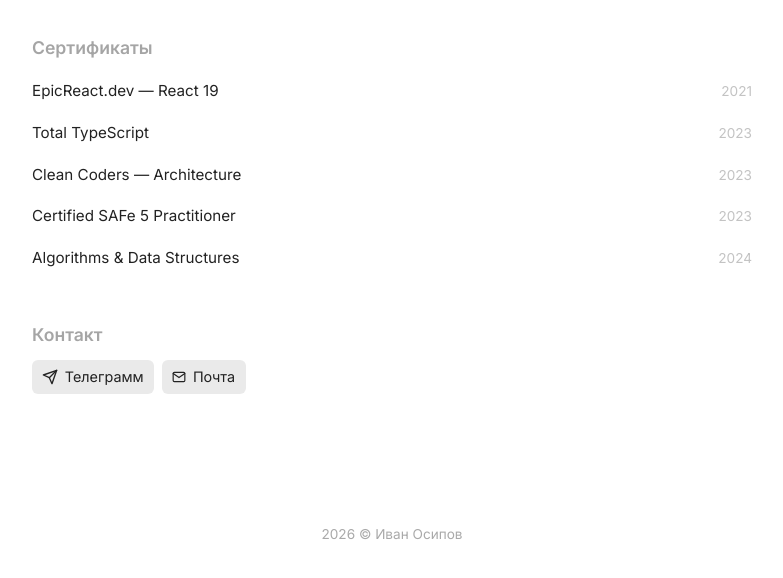
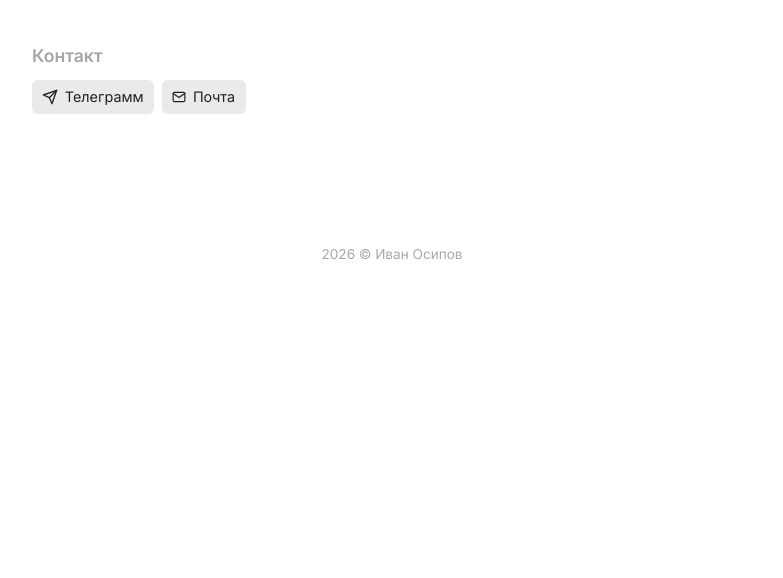
Before and after one commit to ivanosipov95/ivanosipov, an Astro site: page / in a window 1280 px wide. Shown: the part 941-1519 px from the top of the page, without its empty margins (248-1031 px from the left). After the commit the page ends 1288 px from the top, so only its background shows below. Built offline with nearby package versions, Linux system fonts and the light colour scheme; Astro itself is replaced by a stand-in of ours.

Commit message:
hide certificates

```diff
--- a/src/pages/index.astro
+++ b/src/pages/index.astro
@@ -84,17 +84,17 @@ const experience = [
       </div>
     </div>
 
-    <div class="section">
-      <h2>Сертификаты</h2>
-      <ul class="cert-list">
-        {certs.map(cert => (
-          <li class="cert-item">
-            <span class="cert-name">{cert.name}</span>
-            <span class="cert-year">{cert.year}</span>
-          </li>
-        ))}
-      </ul>
-    </div>
+    <!--<div class="section">-->
+    <!--  <h2>Сертификаты</h2>-->
+    <!--  <ul class="cert-list">-->
+    <!--    {certs.map(cert => (-->
+    <!--      <li class="cert-item">-->
+    <!--        <span class="cert-name">{cert.name}</span>-->
+    <!--        <span class="cert-year">{cert.year}</span>-->
+    <!--      </li>-->
+    <!--    ))}-->
+    <!--  </ul>-->
+    <!--</div>-->
 
     <div class="section contact-section">
       <h2>Контакт</h2>
```
